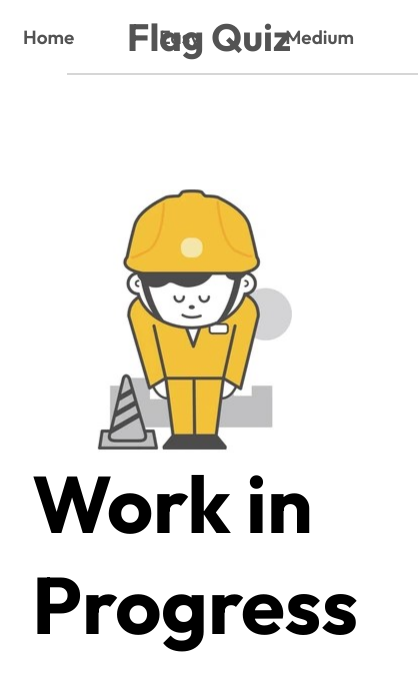
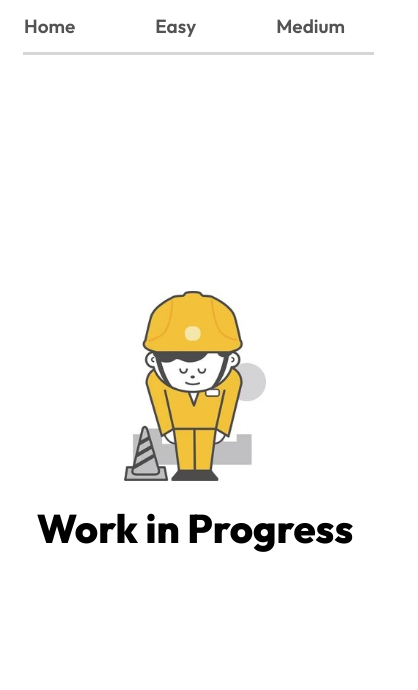
Before and after one commit to Abhinandbr/guess-the-flag, a plain HTML site: page pages/flaghard.html in a window 390 px wide. Shown: the whole page, 418 px wide, since content can reach past the window. Drawn offline with Linux system fonts and the light colour scheme; a web font is replaced by a local one.

Commit message:
media query improvements

```diff
--- a/pages/flaghard.html
+++ b/pages/flaghard.html
@@ -23,7 +23,6 @@
     <link rel="stylesheet" href="../styles/flaghard.css" />
   </head>
   <body>
-    <header>
     <!-- navigation bar -->
     <div class="navbar">
       <div class="logo">Flag Quiz</div>
@@ -33,7 +32,6 @@
         <a href="flagmedium.html">Medium</a>
       </div>
     </div>
-    </header>
     <div class="wip-container">
       <img src="../assets/wip.jpg" alt="" />
       <h1>Work in Progress</h1>
--- a/styles/flaghard.css
+++ b/styles/flaghard.css
@@ -62,3 +62,31 @@ h1 {
   font-size: 80px;
   font-weight: 700;
 }
+
+/* responsivenes */
+@media screen and (max-width: 768px) {
+  .logo {
+    display: none;
+  }
+  .navbar {
+    width: 90%;
+    height: 55px;
+    transform: translateX(23px);
+    border-bottom: 3px solid #d6d6d6;
+  }
+  .navbar-options {
+    right: 35px;
+    gap: 10px;
+  }
+  .wip-container {
+    width: 100%;
+  }
+  .wip-container img {
+    height: 12rem;
+  }
+  h1 {
+    margin-top: 20px;
+    font-size: 40px;
+    font-weight: 800;
+  }
+}
--- a/styles/flagmedium.css
+++ b/styles/flagmedium.css
@@ -62,3 +62,31 @@ h1 {
   font-size: 80px;
   font-weight: 700;
 }
+
+/* responsivenes */
+@media screen and (max-width: 768px) {
+  .logo {
+    display: none;
+  }
+  .navbar {
+    width: 90%;
+    height: 55px;
+    transform: translateX(23px);
+    border-bottom: 3px solid #d6d6d6;
+  }
+  .navbar-options {
+    right: 35px;
+    gap: 10px;
+  }
+  .wip-container {
+    width: 100%;
+  }
+  .wip-container img {
+    height: 12rem;
+  }
+  h1 {
+    margin-top: 20px;
+    font-size: 40px;
+    font-weight: 800;
+  }
+}
```
Also changed, not shown: pages/flagmedium.html (+0 -2 lines), styles/flageasy.css (+6 -2 lines). Lines whose indentation alone changed are shown as unchanged.
